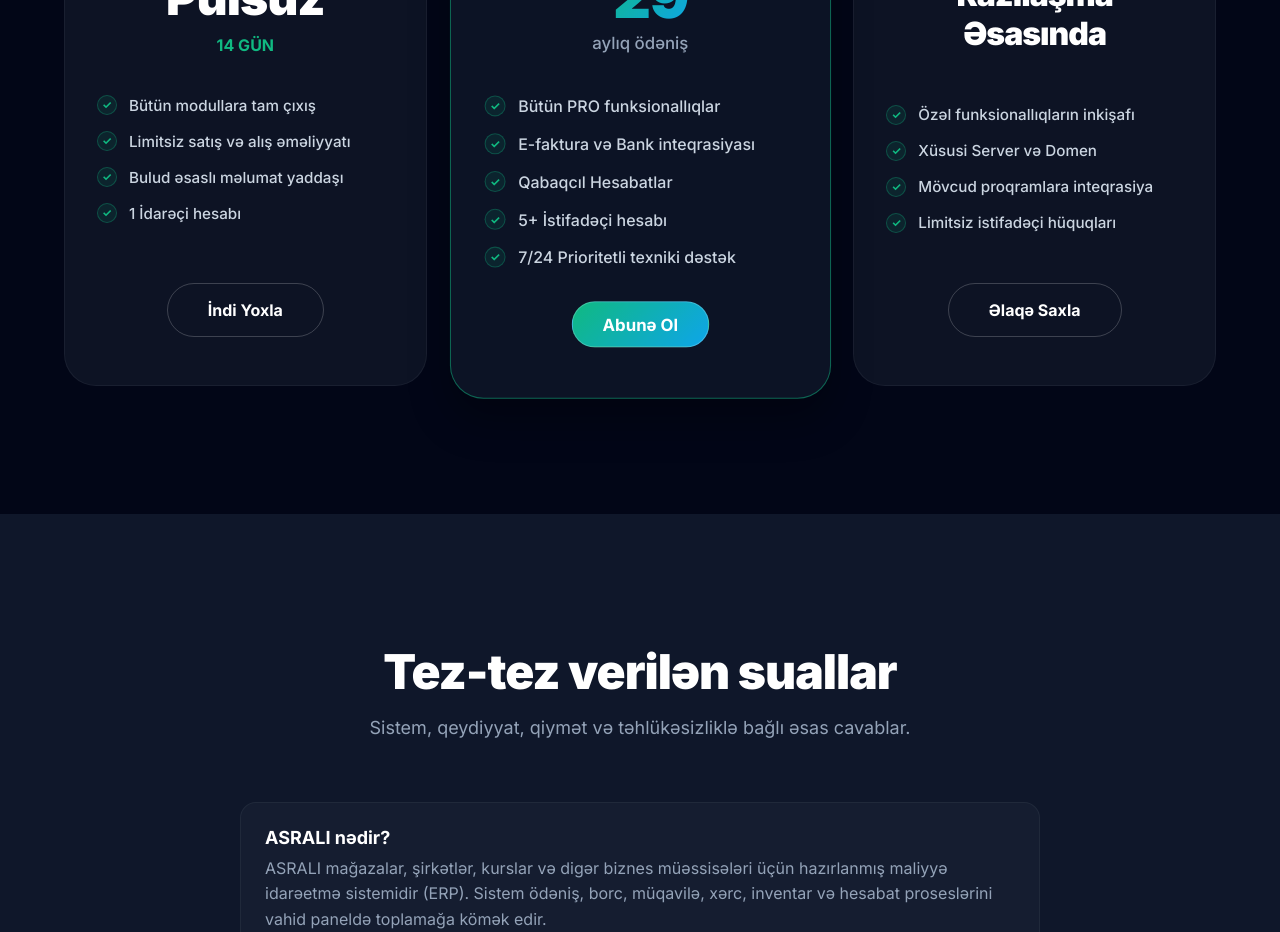
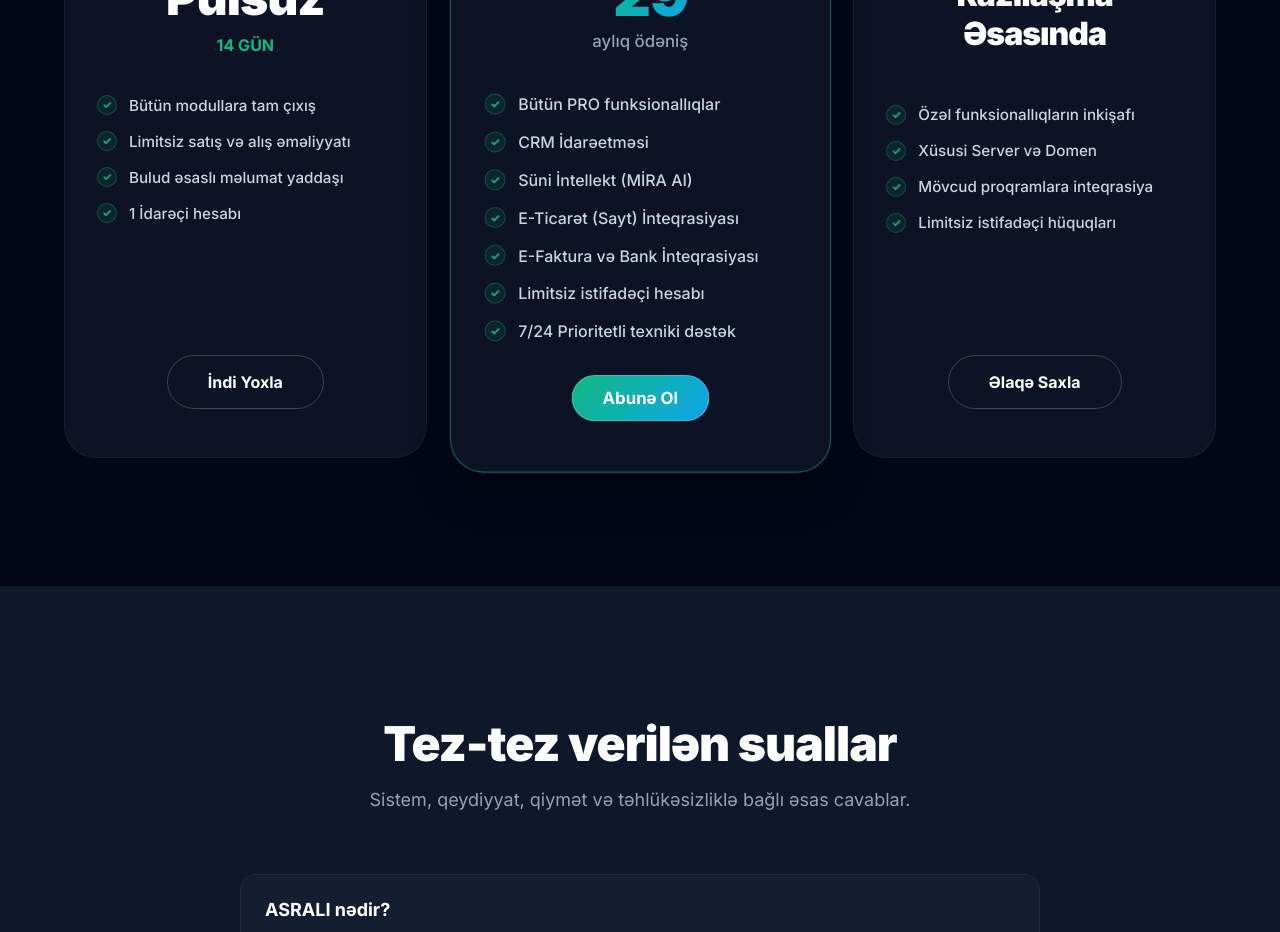
Before and after one commit to GazanfarYusiifli/asrali, a Next.js app: page / in a window 1280 px wide. Shown: the part 6040-6972 px from the top of the page. Built offline with nearby package versions, Linux system fonts and the light colour scheme; no server answers.

Commit message:
Update PRO package features list

```diff
--- a/src/app/erp/upgrade/page.tsx
+++ b/src/app/erp/upgrade/page.tsx
@@ -71,8 +71,11 @@ export default function UpgradePage() {
 
           <ul style={{ listStyle: 'none', padding: 0, margin: '0 0 2.5rem 0', display: 'flex', flexDirection: 'column', gap: '1rem' }}>
             <li style={{ display: 'flex', gap: '0.8rem', alignItems: 'center', color: '#e2e8f0' }}><CheckCircle2 size={20} color="#10b981" /> Məhdudiyyətsiz faktura kəsimi</li>
+            <li style={{ display: 'flex', gap: '0.8rem', alignItems: 'center', color: '#e2e8f0' }}><CheckCircle2 size={20} color="#10b981" /> CRM İdarəetməsi</li>
+            <li style={{ display: 'flex', gap: '0.8rem', alignItems: 'center', color: '#e2e8f0' }}><CheckCircle2 size={20} color="#10b981" /> Süni İntellekt (MİRA AI)</li>
+            <li style={{ display: 'flex', gap: '0.8rem', alignItems: 'center', color: '#e2e8f0' }}><CheckCircle2 size={20} color="#10b981" /> E-Ticarət (Sayt) İnteqrasiyası</li>
+            <li style={{ display: 'flex', gap: '0.8rem', alignItems: 'center', color: '#e2e8f0' }}><CheckCircle2 size={20} color="#10b981" /> E-Faktura və Bank İnteqrasiyası</li>
             <li style={{ display: 'flex', gap: '0.8rem', alignItems: 'center', color: '#e2e8f0' }}><CheckCircle2 size={20} color="#10b981" /> Limitsiz istifadəçi hesabı</li>
-            <li style={{ display: 'flex', gap: '0.8rem', alignItems: 'center', color: '#e2e8f0' }}><CheckCircle2 size={20} color="#10b981" /> E-Ticarət (Sayt) inteqrasiyası</li>
             <li style={{ display: 'flex', gap: '0.8rem', alignItems: 'center', color: '#e2e8f0' }}><CheckCircle2 size={20} color="#10b981" /> 7/24 Prioritetli Texniki Dəstək</li>
           </ul>
 
--- a/src/app/page.tsx
+++ b/src/app/page.tsx
@@ -297,9 +297,11 @@ export default function Home() {
 
               <ul className="pricing-list">
                 <li className="pricing-list-item"><span className="pricing-check">✓</span> Bütün PRO funksionallıqlar</li>
-                <li className="pricing-list-item"><span className="pricing-check">✓</span> E-faktura və Bank inteqrasiyası</li>
-                <li className="pricing-list-item"><span className="pricing-check">✓</span> Qabaqcıl Hesabatlar</li>
-                <li className="pricing-list-item"><span className="pricing-check">✓</span> 5+ İstifadəçi hesabı</li>
+                <li className="pricing-list-item"><span className="pricing-check">✓</span> CRM İdarəetməsi</li>
+                <li className="pricing-list-item"><span className="pricing-check">✓</span> Süni İntellekt (MİRA AI)</li>
+                <li className="pricing-list-item"><span className="pricing-check">✓</span> E-Ticarət (Sayt) İnteqrasiyası</li>
+                <li className="pricing-list-item"><span className="pricing-check">✓</span> E-Faktura və Bank İnteqrasiyası</li>
+                <li className="pricing-list-item"><span className="pricing-check">✓</span> Limitsiz istifadəçi hesabı</li>
                 <li className="pricing-list-item"><span className="pricing-check">✓</span> 7/24 Prioritetli texniki dəstək</li>
               </ul>
 
```
